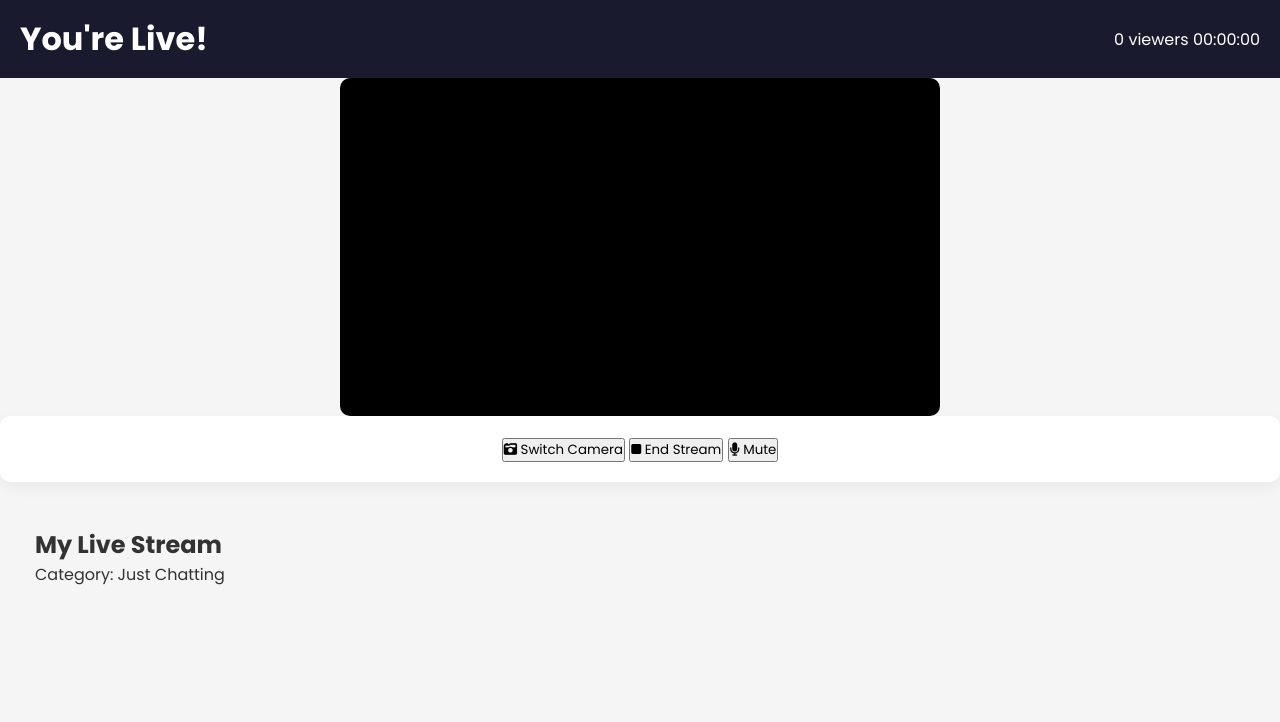
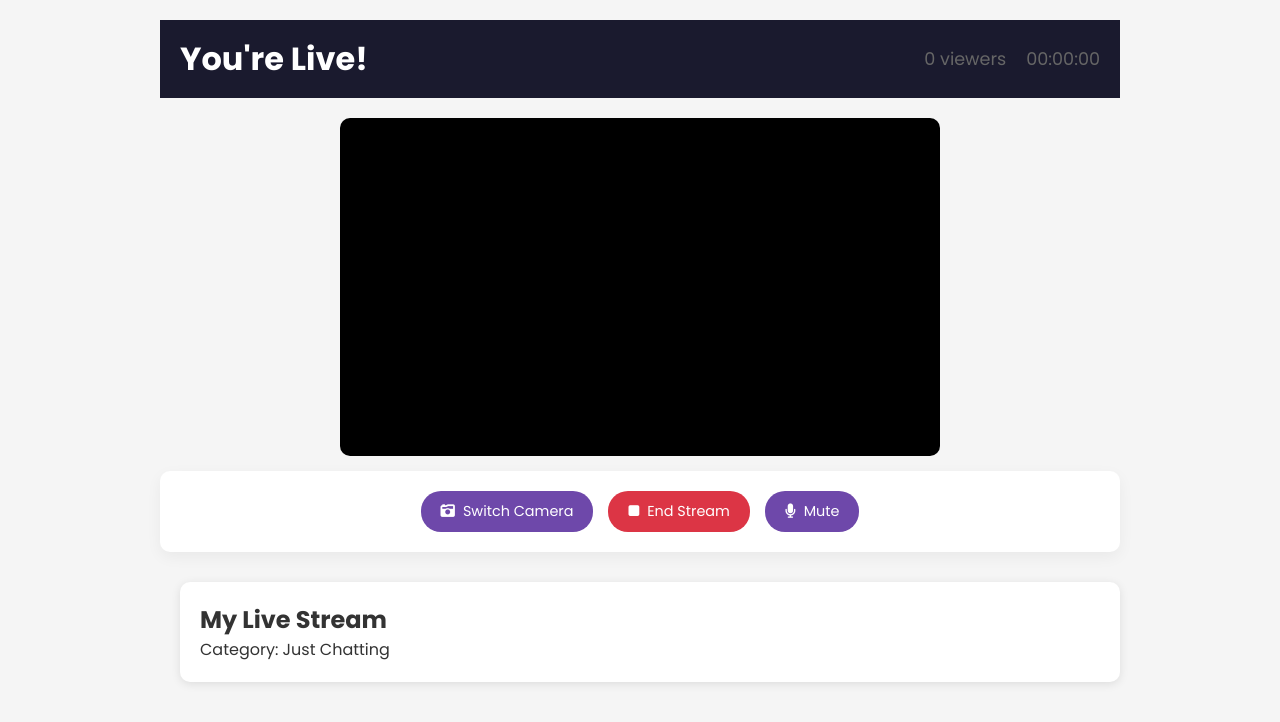
Before and after one commit to Phi-star/saliufamilylivestream, a website: page live.html in a window 1280 px wide. Drawn offline with Linux system fonts and the light colour scheme.

Commit message:
Update dashboard.css

```diff
--- a/dashboard.css
+++ b/dashboard.css
@@ -900,3 +900,101 @@ body {
 .hidden {
     display: none !important;
                                 }
+/* Live Stream Page Styles */
+.live-stream-container {
+    max-width: 1000px;
+    margin: 0 auto;
+    padding: 20px;
+}
+
+.stream-header {
+    display: flex;
+    justify-content: space-between;
+    align-items: center;
+    margin-bottom: 20px;
+}
+
+.stream-stats {
+    display: flex;
+    gap: 20px;
+    font-size: 1.1rem;
+    color: #666;
+}
+
+.stream-preview {
+    position: relative;
+    margin-bottom: 20px;
+}
+
+#livePreview {
+    width: 100%;
+    max-height: 70vh;
+    background-color: #000;
+    border-radius: 10px;
+}
+
+.stream-controls {
+    display: flex;
+    justify-content: center;
+    gap: 15px;
+    margin-top: 15px;
+}
+
+.control-btn {
+    background-color: var(--primary-color);
+    color: white;
+    border: none;
+    padding: 10px 20px;
+    border-radius: 20px;
+    cursor: pointer;
+    display: flex;
+    align-items: center;
+    gap: 8px;
+    font-size: 0.9rem;
+}
+
+.control-btn.end-btn {
+    background-color: var(--danger-color);
+}
+
+.control-btn:hover {
+    opacity: 0.9;
+}
+
+.stream-info {
+    background-color: white;
+    padding: 20px;
+    border-radius: 10px;
+    margin-top: 20px;
+    box-shadow: 0 2px 10px rgba(0,0,0,0.1);
+}
+
+.stream-notification {
+    position: fixed;
+    bottom: 20px;
+    left: 50%;
+    transform: translateX(-50%);
+    background-color: var(--dark-color);
+    color: white;
+    padding: 10px 20px;
+    border-radius: 20px;
+    z-index: 1000;
+    animation: fadeIn 0.3s;
+}
+
+.stream-notification.success {
+    background-color: var(--success-color);
+}
+
+.stream-notification.error {
+    background-color: var(--danger-color);
+}
+
+.stream-notification.info {
+    background-color: var(--info-color);
+}
+
+@keyframes fadeIn {
+    from { opacity: 0; transform: translateX(-50%) translateY(20px); }
+    to { opacity: 1; transform: translateX(-50%) translateY(0); }
+    }
```
